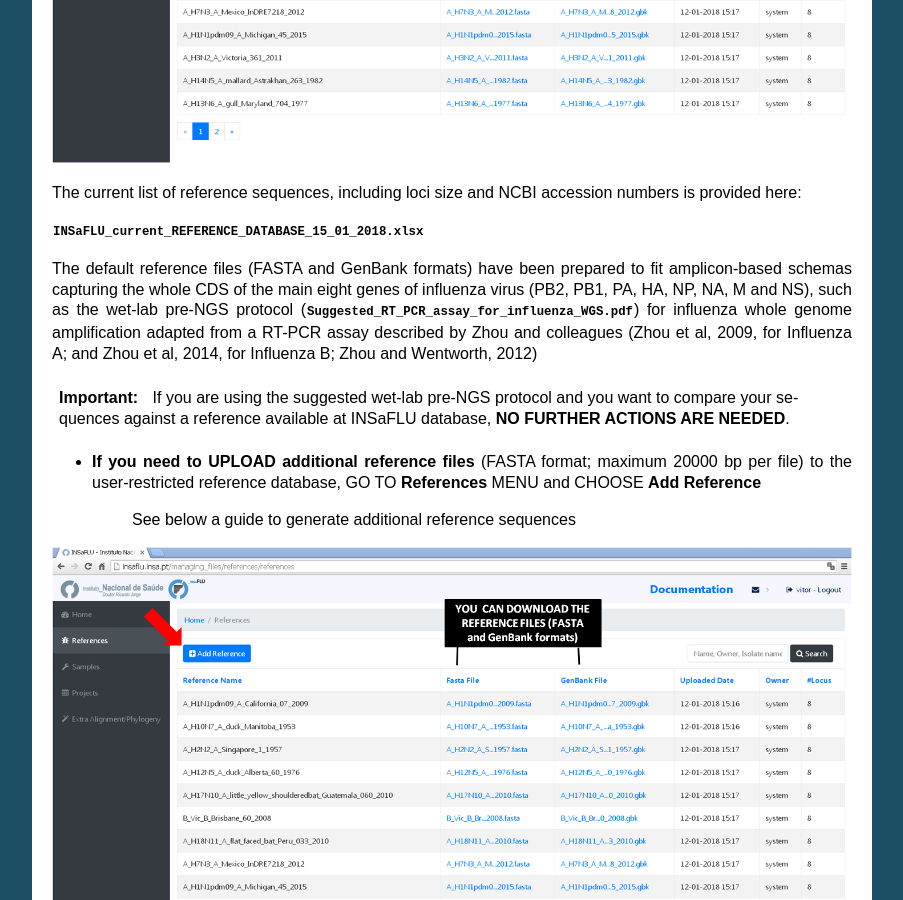
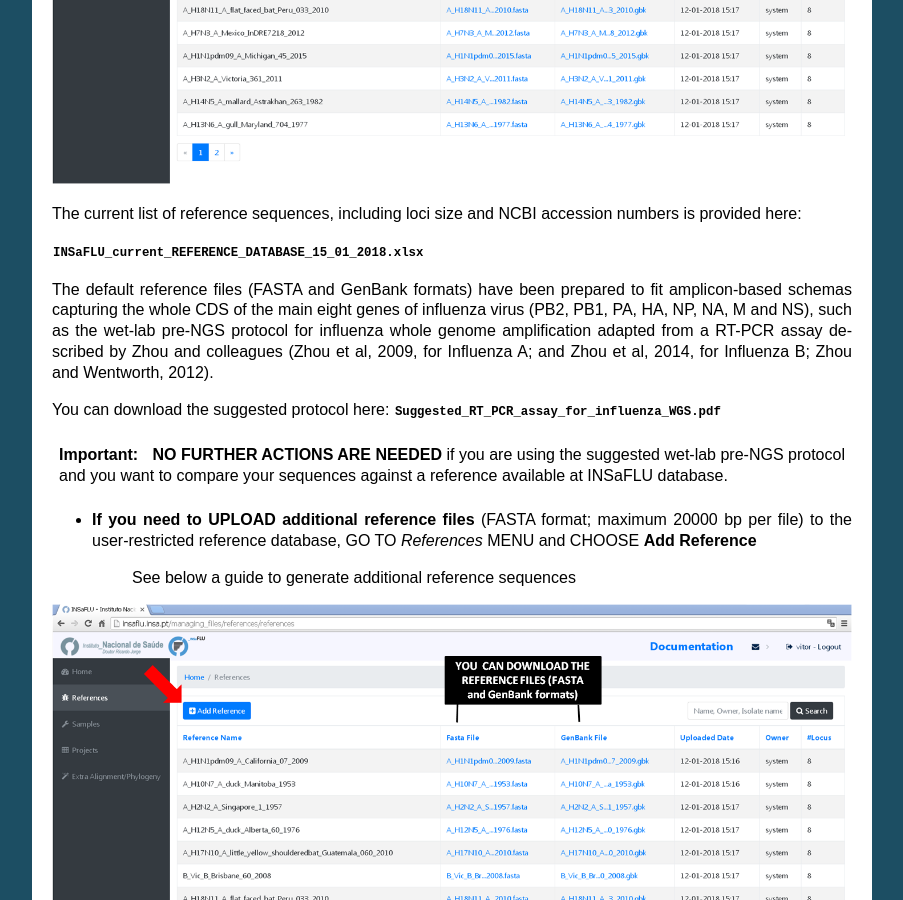
Before and after one commit to INSaFLU/insaflu_docs, a Sphinx documentation site: the page built from docs/uploading_data.rst, in a window 1280 px wide and 900 px high, scrolled down 5927 px. Shown: the whole window, without its empty margins (198-1101 px from the left). Built offline with Sphinx 7.4.7, drawn with Linux system fonts in a browser that asks for light colours; formulas are drawn with MathJax 3.

Commit message:
[Add] adjust text

```diff
--- a/docs/guide_pre_ngs.rst
+++ b/docs/guide_pre_ngs.rst
@@ -4,7 +4,7 @@
 Suggested pre-NGS wet-lab protocol
 --------------------------------------
 
-INSaFLU is highly flexible and allows handling NGS data collected from any amplicon-based schema, provided that users fit the reference files to their amplicon design (users just have to generate and upload a multi-fasta file containing reference sequences of the individual amplicons they use with the precise size of the target sequence).
+INSaFLU is highly flexible and **allows handling NGS data collected from any amplicon-based schema**, provided that users fit the reference files to their amplicon design (users just have to generate and upload a multi-fasta file containing reference sequences of the individual amplicons they use with the precise size of the target sequence).
 
 The default reference database of INSaFLU currently includes reference sequences of:
 
@@ -12,7 +12,7 @@
 
 ii) representative virus of multiple combinations of HA/NA subtypes (i.e., H1N1, H2N2, H5N1, H7N9, etc)
 
-All reference sequences at INSaFLU (:download:`INSaFLU_current_REFERENCE_DATABASE_15_01_2018.xlsx <_static/INSaFLU_current_REFERENCE_DATABASE_15_01_2018.xlsx>`) are publicly available at NCBI.
+All reference sequences at INSaFLU  are publicly available at NCBI. Download the current list here: :download:`INSaFLU_current_REFERENCE_DATABASE_15_01_2018.xlsx <_static/INSaFLU_current_REFERENCE_DATABASE_15_01_2018.xlsx>`)
 
 The reference files have been prepared to fit amplicon-based schemas capturing the whole CDS of the main eight genes of influenza virus (PB2, PB1, PA, HA, NP, NA, M and NS).
 
--- a/docs/output_visualization.rst
+++ b/docs/output_visualization.rst
@@ -130,12 +130,13 @@
 
 The projects outputs are organized by dynamic 'expand-and-collapse' panels containing project-specific outputs (see how to explore each one below). At the bottom of these panels you can explore sample-specific outputs and download the current list of samples.
 
+.. image:: _static/projects_panels.png
+
 .. note::
    The project samples' list ("Sample_list" file) is automatically re-build and cumulatively updated as more samples are added to the project. This file compiles all samples' metadata as well as sample-specific additional data provided by INSaFLU ("type and subtype/lineage" and "putative mixed infection" data)
 
 The Sample_list" file can be uploaded, together with associated alignment or phylogenetic data, to visualization tools (see more details on the tab **Uploading data / Uploading Sample metadata and NGS data**)
 
-.. image:: _static/projects_panels.png
 
 
 A. Click on the panel **Project 'Project_name'** to get an overview on the project
--- a/docs/uploading_data.rst
+++ b/docs/uploading_data.rst
@@ -96,8 +96,8 @@
 
 - In *References* menu, **INSaFLU provides a set of ready-to-use reference sequences**, all publicly available at NCBI, currently including:
 
-i. post-pandemic (2009) vaccine/reference influenza A(H1N1)pdm2009, A(H3N2) and B viruses (from both Northern and Southern hemispheres);
-ii. representative virus of multiple combinations of HA/NA subtypes (i.e., H1N1, H2N2, H5N1, H7N9, etc)
+	i. post-pandemic (2009) vaccine/reference influenza A(H1N1)pdm2009, A(H3N2) and B viruses (from both Northern and Southern hemispheres);
+	ii. representative virus of multiple combinations of HA/NA subtypes (i.e., H1N1, H2N2, H5N1, H7N9, etc)
 
 .. image:: _static/References_menu_1.png
 
@@ -105,14 +105,15 @@
 
 :download:`INSaFLU_current_REFERENCE_DATABASE_15_01_2018.xlsx <_static/INSaFLU_current_REFERENCE_DATABASE_15_01_2018.xlsx>`
 
-The default reference files (FASTA and GenBank formats) have been prepared to fit amplicon-based schemas capturing the whole CDS of the main eight genes of influenza virus (PB2, PB1, PA, HA, NP, NA, M and NS), such as the wet-lab pre-NGS protocol (:download:`Suggested_RT_PCR_assay_for_influenza_WGS.pdf <_static/Suggested_RT_PCR_assay_for_influenza_WGS.pdf>`) for influenza whole genome amplification adapted from a RT-PCR assay described by Zhou and colleagues (Zhou et al, 2009, for Influenza A; and Zhou et al, 2014, for Influenza B; Zhou and Wentworth, 2012)
+The default reference files (FASTA and GenBank formats) have been prepared to fit amplicon-based schemas capturing the whole CDS of the main eight genes of influenza virus (PB2, PB1, PA, HA, NP, NA, M and NS), such as the wet-lab pre-NGS protocol for influenza whole genome amplification adapted from a RT-PCR assay described by Zhou and colleagues (Zhou et al, 2009, for Influenza A; and Zhou et al, 2014, for Influenza B; Zhou and Wentworth, 2012).
+
+You can download the suggested protocol here: :download:`Suggested_RT_PCR_assay_for_influenza_WGS.pdf <_static/Suggested_RT_PCR_assay_for_influenza_WGS.pdf>`
 
 .. important::
-   If you are using the suggested wet-lab pre-NGS protocol and you want to compare your sequences against a reference available at INSaFLU database, **NO FURTHER ACTIONS ARE NEEDED**.
+    **NO FURTHER ACTIONS ARE NEEDED** if you are using the suggested wet-lab pre-NGS protocol and you want to compare your sequences against a reference available at INSaFLU database.
 
 
-
-- **If you need to UPLOAD additional reference files** (FASTA format; maximum 20000 bp per file) to the user-restricted reference database, GO TO **References** MENU and CHOOSE **Add Reference**
+- **If you need to UPLOAD additional reference files** (FASTA format; maximum 20000 bp per file) to the user-restricted reference database, GO TO *References* MENU and CHOOSE **Add Reference**
 
    See below a guide to generate additional reference sequences
 
```
